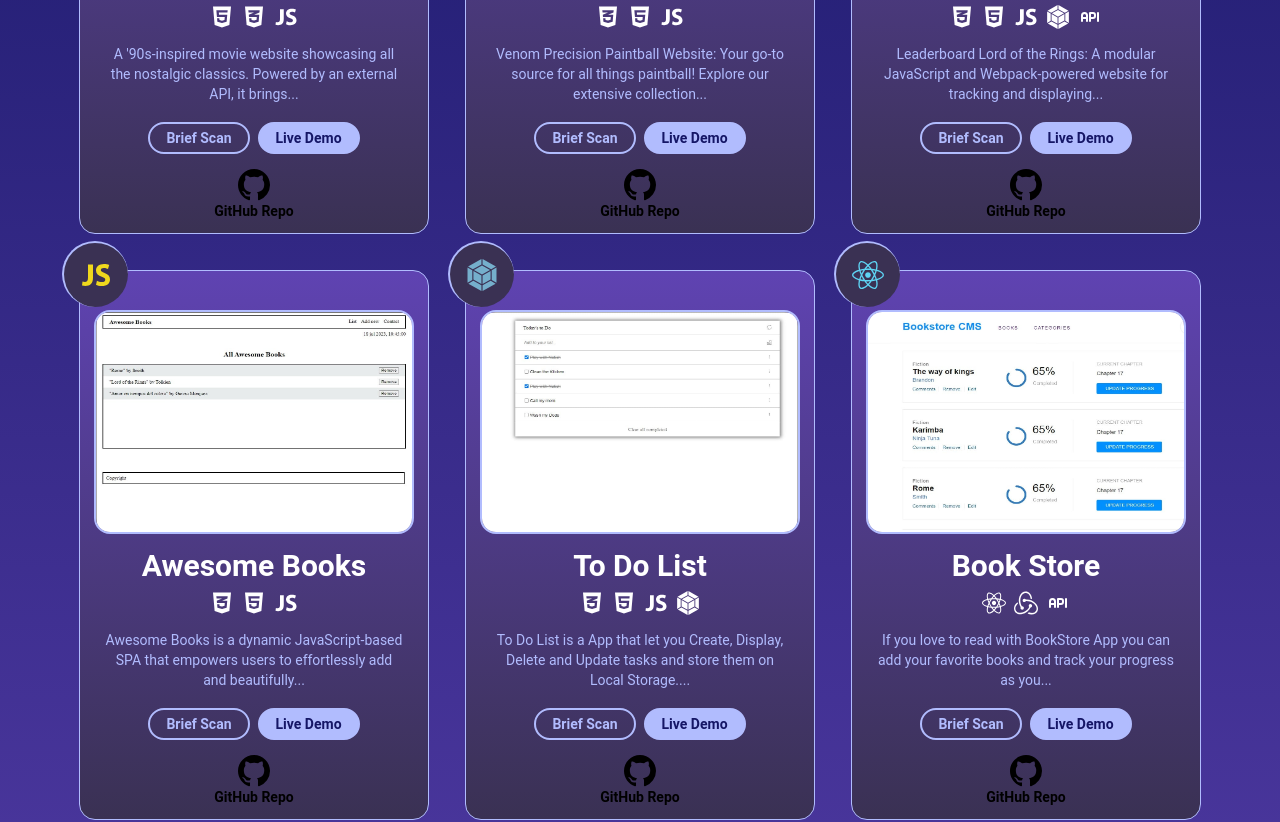
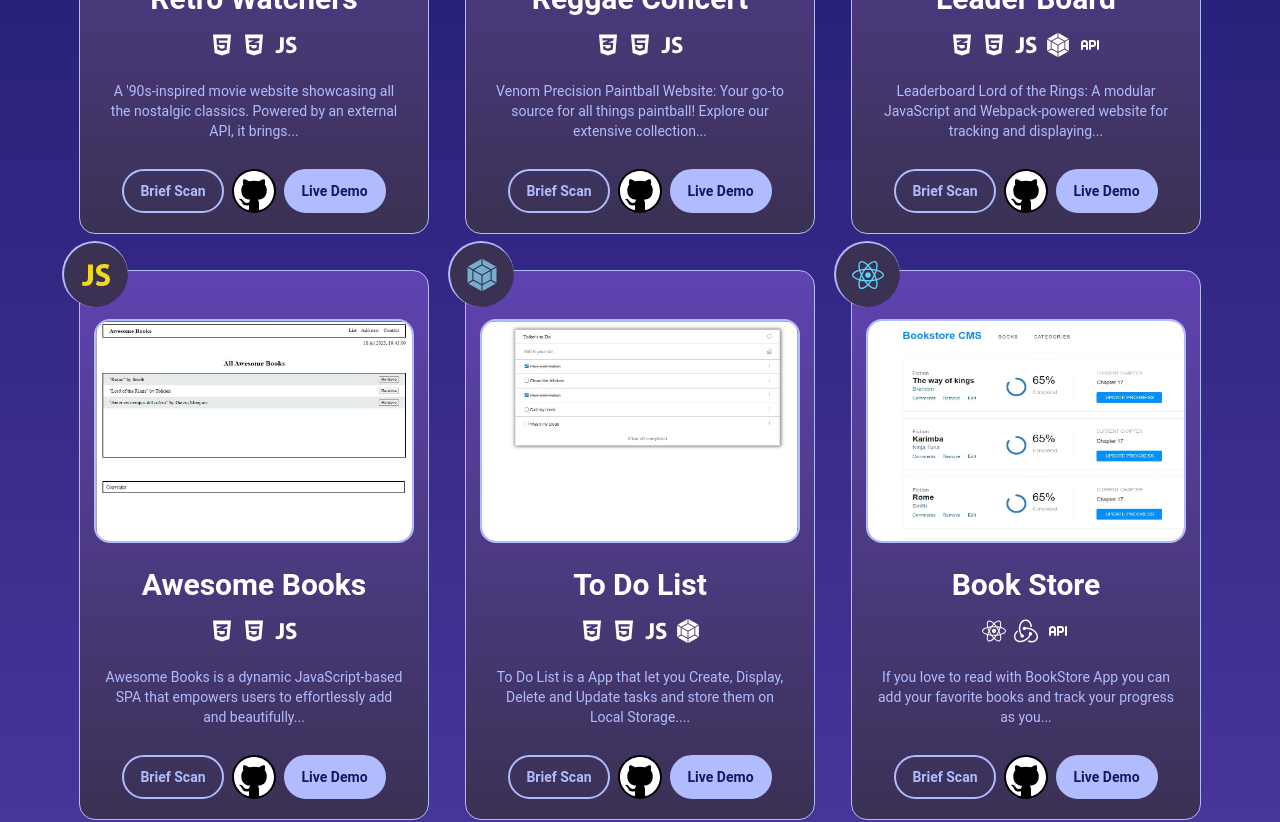
Before and after one commit to chelobotix/Portfolio_React, a React (Vite) app: page / in a window 1280 px wide. Shown: the part 1300-2122 px from the top of the page. Built offline with nearby package versions, Linux system fonts and the light colour scheme; a web font is replaced by a local one.

Commit message:
Update project card

```diff
--- a/src/components/Project/Project.jsx
+++ b/src/components/Project/Project.jsx
@@ -48,7 +48,7 @@ const Project = (props) => {
         ))}
       </ul>
       <p className="text-sm text-letter-blue mt-2 px-6 text-center">{sliceDescription(description)}</p>
-      <div className="flex gap-2 mt-4 ">
+      <div className="flex gap-2 mt-4 mb-5 ">
         <Button
           name="Brief Scan"
           style={
@@ -59,10 +59,17 @@ const Project = (props) => {
           projectId={id}
           type={"button"}
         />
+        <div className="flex flex-col items-center text-sm font-semibold border-2 border-black bg-black rounded-3xl hover:bg-white hover:border-white hover:text-white">
+          <a href={gitHub} target="_blank">
+            <IconContext.Provider value={{ color: "white", size: "2.5rem", className: style.github }}>
+              <BsGithub />
+            </IconContext.Provider>
+          </a>
+        </div>
         <Button
           name="Live Demo"
           style={
-            "px-4 py-1 text-sm font-semibold border-2 border-letter-blue bg-letter-blue rounded-3xl text-dark-blue hover:border-white "
+            "px-4 py-1 text-sm font-semibold border-2 border-letter-blue bg-letter-blue rounded-3xl text-dark-blue hover:border-dark-blue hover:scale-[1.1] durarion-100"
           }
           liveDemo={liveDemo}
           modalConf={modalConf}
@@ -71,14 +78,6 @@ const Project = (props) => {
           type={"button"}
         />
       </div>
-      <div className="flex flex-col items-center my-3">
-        <a href={gitHub} target="_blank">
-          <IconContext.Provider value={{ color: "black", size: "2rem" }}>
-            <BsGithub />
-          </IconContext.Provider>
-        </a>
-        <p className="font-semibold text-sm">GitHub Repo</p>
-      </div>
     </article>
   );
 };
--- a/src/components/Project/Project.module.css
+++ b/src/components/Project/Project.module.css
@@ -27,3 +27,7 @@
     top: -30px;
   }
 }
+
+.github:hover {
+  fill: #000;
+}
--- a/src/index.css
+++ b/src/index.css
@@ -8,5 +8,5 @@
 }
 
 .articleProject {
-  @apply bg-gradient-to-t from-dark-purple to-dark-pink flex flex-col items-center justify-between rounded-2xl border border-letter-blue hover:ring-4 ring-indigo-300 hover:scale-105 duration-300;
+  @apply bg-gradient-to-t from-dark-purple to-dark-pink flex flex-col items-center justify-between rounded-2xl border border-letter-blue hover:ring-4 ring-indigo-300 hover:scale-[1.03] duration-150;
 }
```
